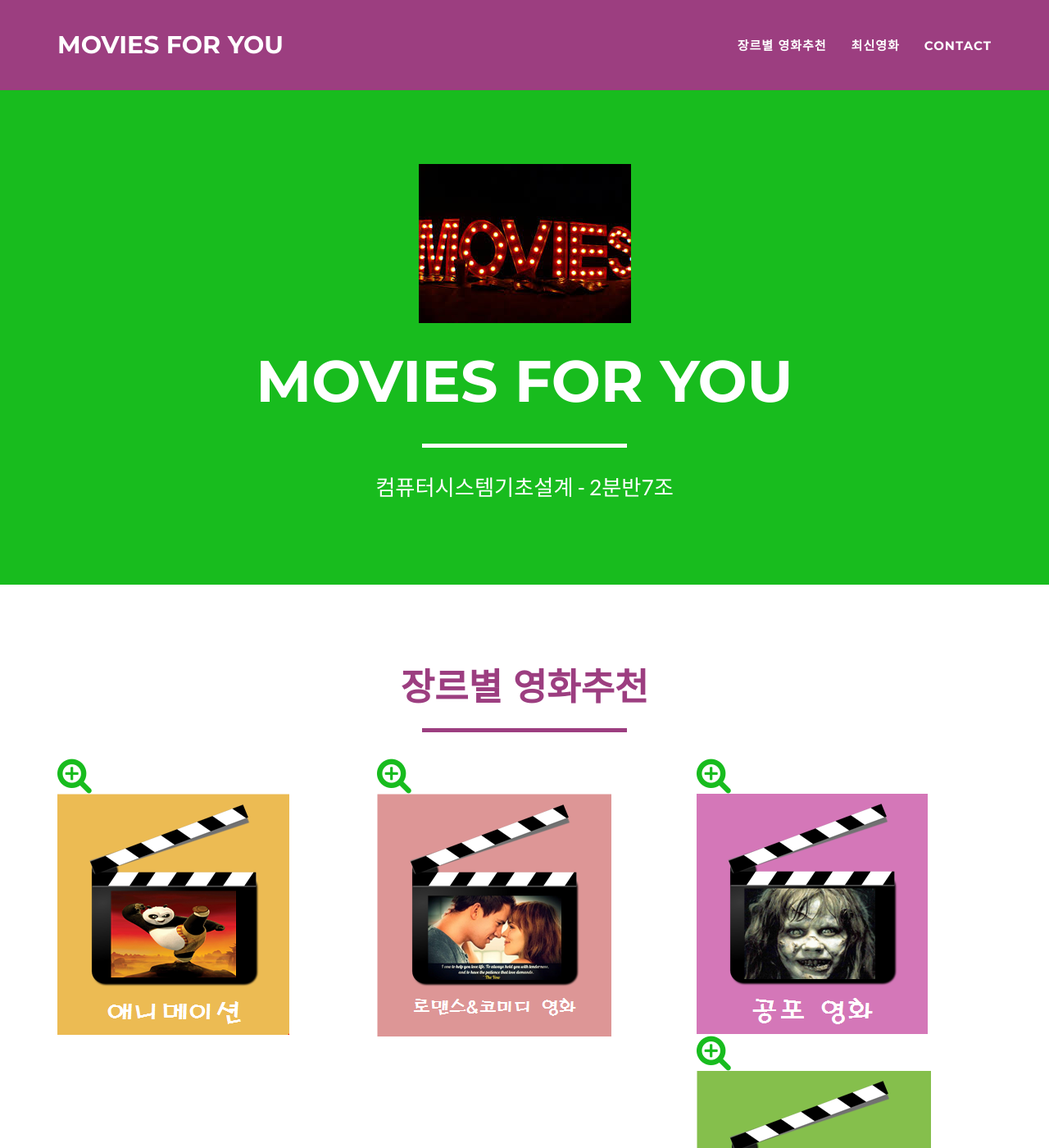
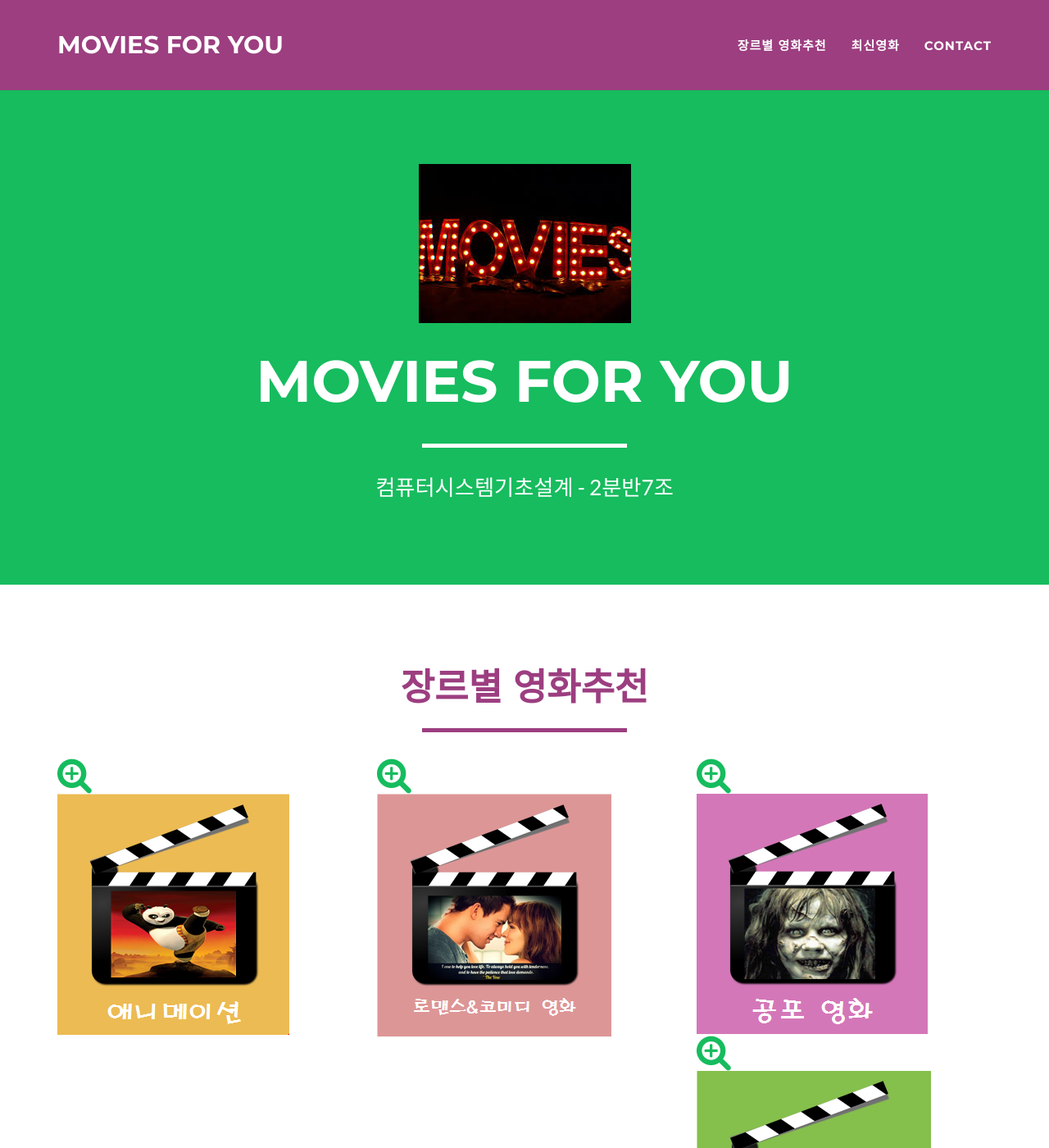
Before and after one commit to gentle9610/gentle9610.github.com, a Jekyll site: the page built from index.html, in a window 1280 px wide and 1400 px high. Shown: the whole window at 82% size. Built offline with Jekyll 4.4.1, drawn with Linux system fonts in a browser that asks for light colours.

Commit message:
Update _config.yml

```diff
--- a/_config.yml
+++ b/_config.yml
@@ -9,7 +9,7 @@ contact: static
 
 # Color settings (hex-codes without the leading hash-tag)
 color:
-  primary: 18bc1e
+  primary: 16bc5e
   secondary: 9c3e80
   secondary-dark: 633140
 
```
